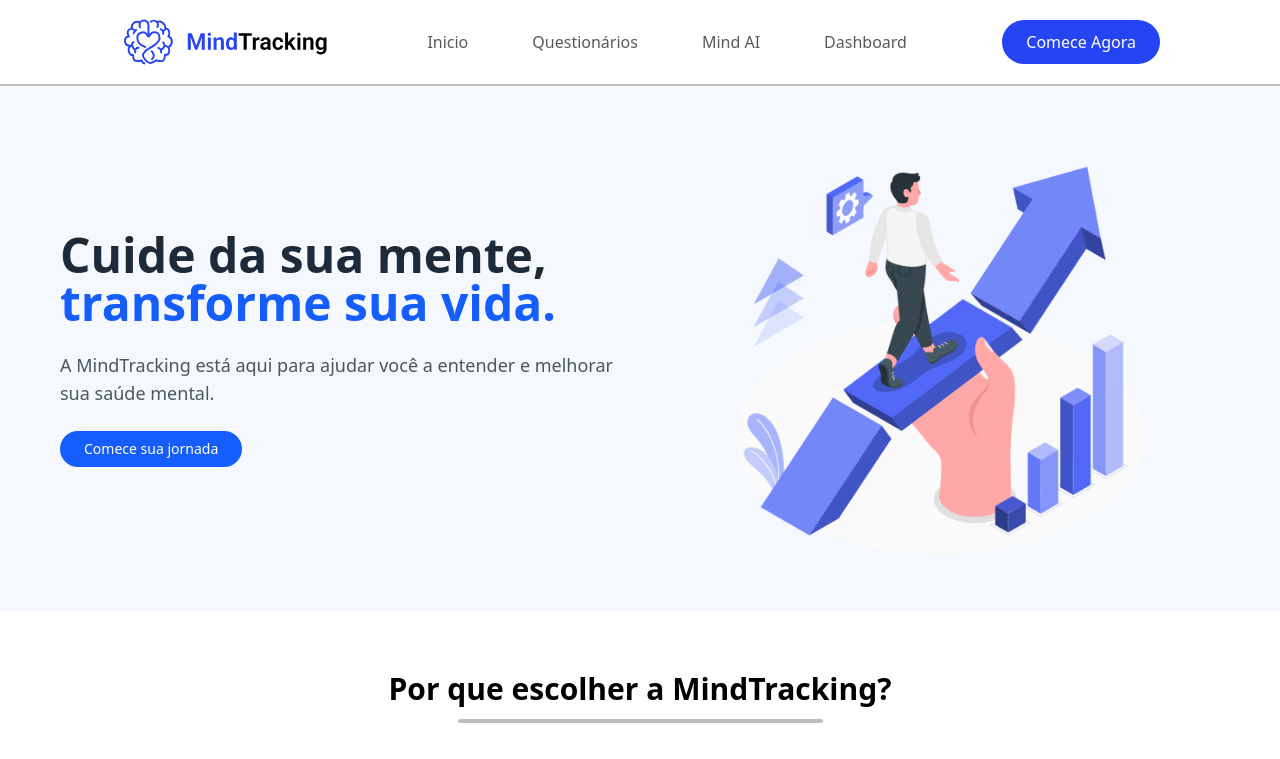
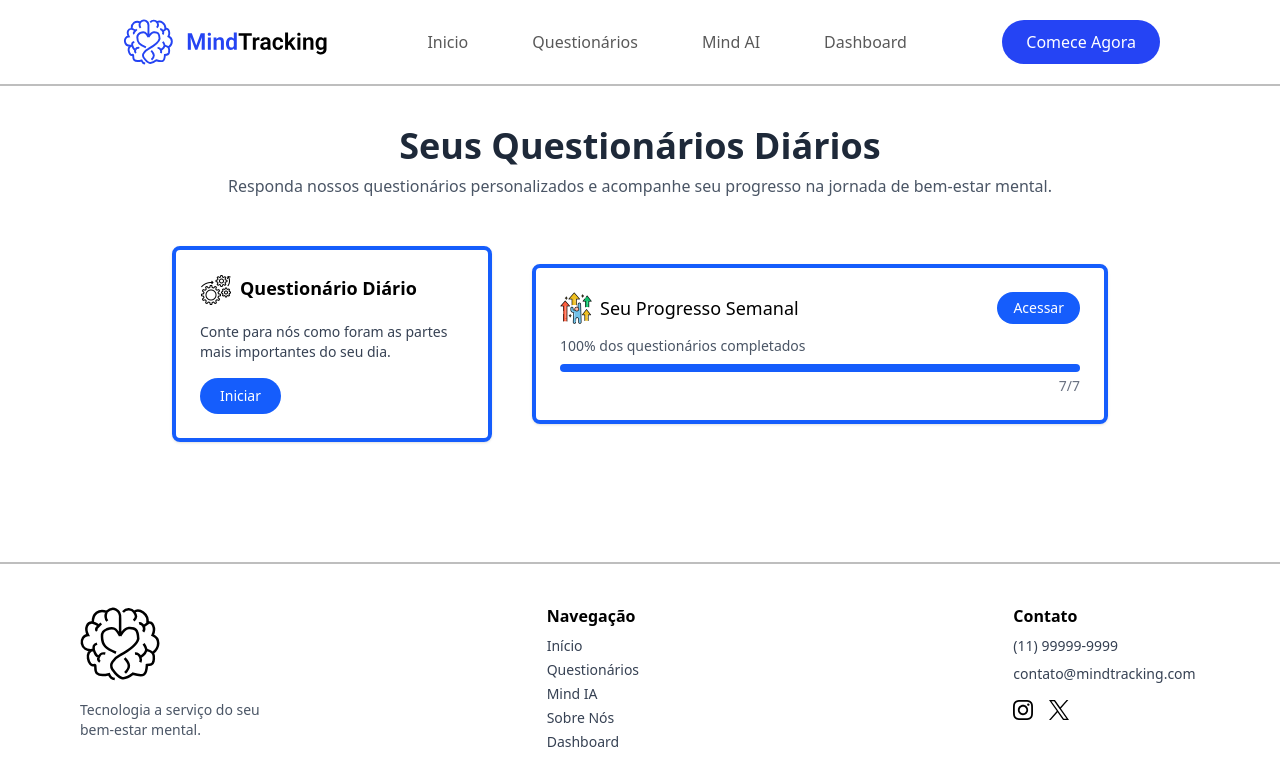
Before and after one commit to ThiagoNascBarros/mindtrancking, a React (Vite) app: page / in a window 1280 px wide. Shown: the top 759 px of the page. Built offline with nearby package versions, Linux system fonts and the light colour scheme.

Commit message:
feat: criacao da página questionario

```diff
--- a/src/App.tsx
+++ b/src/App.tsx
@@ -1,10 +1,11 @@
 import React from "react";
-import Home from "./Pages/Home";
+import Questionario from "./Pages/Questionario";
+
 
 export default function App() {
   return (
     <div>
-      <Home />
+      <Questionario />
     </div>
   );
 }
--- a/src/Pages/Home.tsx
+++ b/src/Pages/Home.tsx
@@ -69,26 +69,32 @@ export default function Home() {
         <section className="bg-white px-[60px] py-10 flex flex-col-reverse md:flex-row items-center justify-center text-center md:text-left gap-10">
           {/* Imagem à esquerda */}
           <div className="max-w-md w-full flex justify-center">
-            <img src={ImgMenino} alt="Menino feliz com ícones" className="w-full h-auto max-w-[350px]" />
+            <img
+              src={ImgMenino}
+              alt="Menino feliz com ícones"
+              className="w-full h-auto max-w-[350px]"
+            />
           </div>
 
           {/* Texto à direita */}
           <div className="max-w-xl">
             <h2 className="text-2xl md:text-3xl font-bold mb-4">
-              Não ignore suas emoções<br />
+              Não ignore suas emoções
+              <br />
               <span className="text-[#2544F4]">monitore-as com precisão.</span>
             </h2>
             <p className="text-gray-600 mb-6">
-              Junte-se a usuários que já melhoraram sua saúde mental com a MindTracking. Totalmente gratuito para começar!
+              Junte-se a usuários que já melhoraram sua saúde mental com a
+              MindTracking. Totalmente gratuito para começar!
             </p>
             <button className="bg-[#2544F4] text-white px-6 py-2 rounded-full font-medium text-sm hover:bg-[#1e3ae8] transition">
               Comece Agora
             </button>
           </div>
         </section>
-        {/* Seção: Footer */}
-        <Footer />
       </main>
+      {/* Seção: Footer */}
+      <Footer />
     </div>
   );
 }
--- /dev/null
+++ b/src/Pages/Questionario.tsx
@@ -0,0 +1,74 @@
+import React from "react";
+import Header from "../components/Header/Header";
+import Footer from "../components/Footer/Footer";
+
+
+export default function Questionarios() {
+  return (
+    <div className="bg-white min-h-screen flex flex-col">
+      <Header />
+
+      <main className="flex-grow max-w-6xl mx-auto w-full px-6 py-10">
+        {/* Título e subtítulo */}
+        <div className="text-center mb-12">
+          <h1 className="text-3xl md:text-4xl font-bold text-gray-800">
+            Seus Questionários Diários
+          </h1>
+          <p className="text-gray-600 mt-2">
+            Responda nossos questionários personalizados e acompanhe seu
+            progresso na jornada de bem-estar mental.
+          </p>
+        </div>
+
+        {/* Cards */}
+        <div className="flex flex-col md:flex-row justify-center items-center gap-10 mb-20">
+          {/* Card: Questionário Diário */}
+          <div className="border-4 border-blue-600 rounded-lg p-6 w-full max-w-xs text-start shadow-sm">
+            <div className="flex text-start mb-3 gap-2">
+              <img
+                src="/images/engrenagem.svg"
+                alt="Ícone de Questionário"
+                className="w-8 h-8"
+              />
+              <h2 className="font-semibold text-lg mb-2">
+                Questionário Diário
+              </h2>
+            </div>
+            <p className="text-sm text-gray-700 mb-4">
+              Conte para nós como foram as partes mais importantes do seu dia.
+            </p>
+            <button className="bg-blue-600 text-white px-5 py-2 rounded-full text-sm hover:bg-blue-700 transition">
+              Iniciar
+            </button>
+          </div>
+
+          {/* Card: Progresso Semanal */}
+          <div className="border-4 border-blue-600 rounded-lg p-6 w-full max-w-xl shadow-sm">
+            <div className="flex items-center justify-between mb-3">
+              <div className="flex items-center gap-2">
+              <img
+                src="/images/evolucao.svg"
+                alt="Ícone de Questionário"
+                className="w-8 h-8 mx-auto"
+              />
+                <h2 className="font-medium text-lg">Seu Progresso Semanal</h2>
+              </div>
+              <button className="bg-blue-600 text-white px-4 py-1.5 text-sm rounded-full hover:bg-blue-700 transition">
+                Acessar
+              </button>
+            </div>
+            <p className="text-sm text-gray-600 mb-2">
+              100% dos questionários completados
+            </p>
+            <div className="w-full bg-gray-200 h-2 rounded-full overflow-hidden">
+              <div className="bg-blue-600 h-full w-full" />
+            </div>
+            <p className="text-right text-sm text-gray-500 mt-1">7/7</p>
+          </div>
+        </div>
+      </main>
+
+      <Footer />
+    </div>
+  );
+}
```
Also changed, not shown: public/images/engrenagem.svg (added), public/images/evolucao.svg (added).
